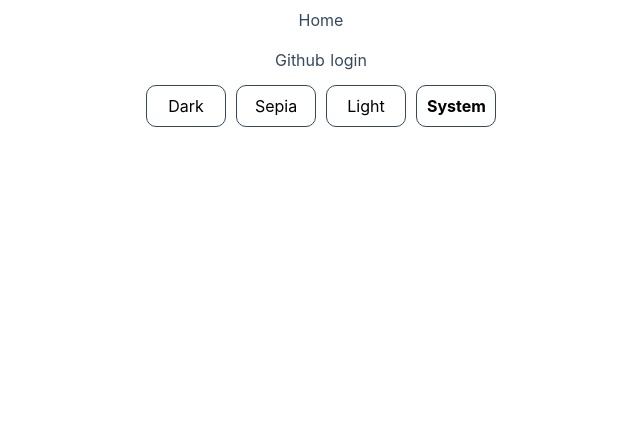
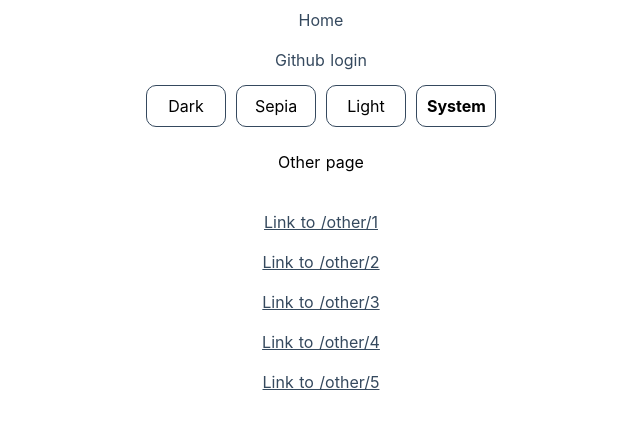
Before and after one commit to Lucascoorek/first-nuxt, a Nuxt app: page /other in a window 1280 px wide. Shown: the top 428 px of the page, without its empty margins (319-959 px from the left). Built offline with nearby package versions, Linux system fonts and the light colour scheme; no server answers.

Commit message:
nuxt-link as object

```diff
--- a/components/navbar/index.vue
+++ b/components/navbar/index.vue
@@ -1,6 +1,7 @@
 <template>
   <nav>
     <nuxt-link to="/" exact>Home</nuxt-link>
+    <nuxt-link v-if="$auth.loggedIn" to="/other" exact>Other</nuxt-link>
     <nuxt-link v-if="$auth.loggedIn" to="/search" exact>Search</nuxt-link>
     <nuxt-link v-if="$auth.loggedIn" to="/user" exact>User</nuxt-link>
     <a v-if="$auth.loggedIn" class="right" @click="$auth.logout()"
--- a/layouts/alternate.vue
+++ /dev/null
@@ -1,43 +0,0 @@
-<template>
-  <div id="alternate">
-    <nuxt />
-  </div>
-</template>
-
-<script>
-import Navbar from "@/components/navbar";
-export default {
-  components: {},
-};
-</script>
-
-<style>
-html {
-  font-family: "Source Sans Pro", -apple-system, BlinkMacSystemFont, "Segoe UI",
-    Roboto, "Helvetica Neue", Arial, sans-serif;
-  font-size: 16px;
-  word-spacing: 1px;
-  -ms-text-size-adjust: 100%;
-  -webkit-text-size-adjust: 100%;
-  -moz-osx-font-smoothing: grayscale;
-  -webkit-font-smoothing: antialiased;
-  box-sizing: border-box;
-}
-
-*,
-*:before,
-*:after {
-  box-sizing: border-box;
-  margin: 0;
-}
-#alternate {
-  width: 100%;
-  height: 100vh;
-  background-color: #000;
-  color: #ddd;
-  display: flex;
-  flex-direction: column;
-  align-items: center;
-  justify-content: center;
-}
-</style>
--- a/pages/alternate.vue/index.vue
+++ /dev/null
@@ -1,11 +0,0 @@
-<template>
-  <p>This is a alterante component using alternate layout</p>
-</template>
-
-<script>
-export default {
-  layout: "alternate",
-};
-</script>
-
-<style></style>
--- /dev/null
+++ b/pages/other/_link.vue
@@ -0,0 +1,9 @@
+<template>
+  <p>{{ $route.params }}</p>
+</template>
+
+<script>
+export default {};
+</script>
+
+<style scoped></style>
--- /dev/null
+++ b/pages/other/index.vue
@@ -0,0 +1,49 @@
+<template>
+  <div class="container other">
+    <p>Other page</p>
+    <ul>
+      <li v-for="link in links" :key="link">
+        <nuxt-link :to="{ name: 'other-link', params: { link } }"
+          >Link to /other/{{ link }}</nuxt-link
+        >
+      </li>
+    </ul>
+  </div>
+</template>
+
+<script>
+export default {
+  data() {
+    return { links: [1, 2, 3, 4, 5] };
+  },
+  head() {
+    return {
+      title: "Other",
+      meta: [
+        {
+          hid: "description",
+          name: "description",
+          content: `Other page`,
+        },
+      ],
+    };
+  },
+};
+</script>
+
+<style scoped>
+.other {
+  justify-content: start;
+}
+.other p {
+  margin: 20px auto;
+}
+.other ul {
+  margin: 0;
+  padding: 0;
+  list-style-type: none;
+}
+.other li {
+  margin: 20px;
+}
+</style>
```
Also changed, not shown: pages/index.vue (+6 -1 lines).
